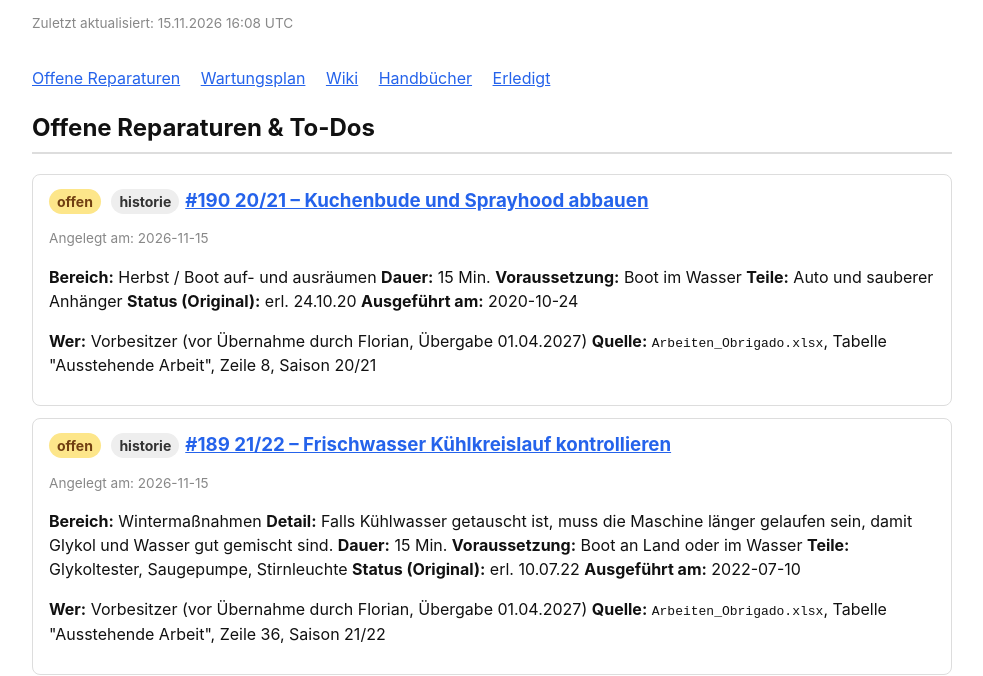
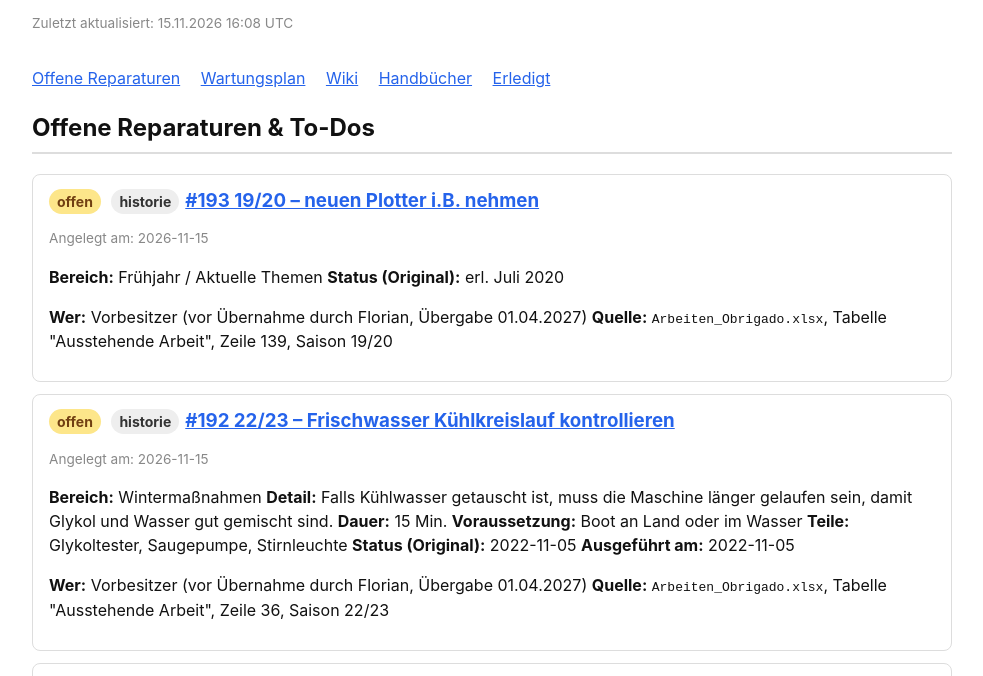
Before and after one commit to Flori0815/Obrigado-Dashboard, a plain HTML site: page index.html in a window 1280 px wide. Shown: the part 124-800 px from the top of the page, without its empty margins (148-1131 px from the left). Drawn offline with Linux system fonts and the light colour scheme.

Commit message:
Dashboard aktualisiert (2026-11-15T16:08:53Z)

```diff
--- a/index.html
+++ b/index.html
@@ -47,6 +47,39 @@
 <section id="reparaturen">
 <h2>Offene Reparaturen &amp; To-Dos</h2>
 <div class="issue">
+  <h3><span class="badge open">offen</span> <span class="badge">historie</span><a href="https://github.com/Flori0815/Obrigado/issues/193">#193 19/20 – neuen Plotter i.B. nehmen</a></h3>
+  <p style="font-size:0.85em;color:#888">Angelegt am: 2026-11-15</p>
+  <p><strong>Bereich:</strong> Frühjahr / Aktuelle Themen
+<strong>Status (Original):</strong> erl. Juli 2020</p>
+<p><strong>Wer:</strong> Vorbesitzer (vor Übernahme durch Florian, Übergabe 01.04.2027)
+<strong>Quelle:</strong> <code>Arbeiten_Obrigado.xlsx</code>, Tabelle "Ausstehende Arbeit", Zeile 139, Saison 19/20</p>
+</div>
+<div class="issue">
+  <h3><span class="badge open">offen</span> <span class="badge">historie</span><a href="https://github.com/Flori0815/Obrigado/issues/192">#192 22/23 – Frischwasser Kühlkreislauf kontrollieren</a></h3>
+  <p style="font-size:0.85em;color:#888">Angelegt am: 2026-11-15</p>
+  <p><strong>Bereich:</strong> Wintermaßnahmen
+<strong>Detail:</strong> Falls Kühlwasser getauscht ist, muss die Maschine länger gelaufen sein, damit Glykol und Wasser gut gemischt sind.
+<strong>Dauer:</strong> 15 Min.
+<strong>Voraussetzung:</strong> Boot an Land oder im Wasser
+<strong>Teile:</strong> Glykoltester, Saugepumpe, Stirnleuchte
+<strong>Status (Original):</strong> 2022-11-05
+<strong>Ausgeführt am:</strong> 2022-11-05</p>
+<p><strong>Wer:</strong> Vorbesitzer (vor Übernahme durch Florian, Übergabe 01.04.2027)
+<strong>Quelle:</strong> <code>Arbeiten_Obrigado.xlsx</code>, Tabelle "Ausstehende Arbeit", Zeile 36, Saison 22/23</p>
+</div>
+<div class="issue">
+  <h3><span class="badge open">offen</span> <span class="badge">historie</span><a href="https://github.com/Flori0815/Obrigado/issues/191">#191 21/22 – Kuchenbude und Sprayhood abbauen</a></h3>
+  <p style="font-size:0.85em;color:#888">Angelegt am: 2026-11-15</p>
+  <p><strong>Bereich:</strong> Herbst / Boot auf- und ausräumen
+<strong>Dauer:</strong> 15 Min.
+<strong>Voraussetzung:</strong> Boot im Wasser
+<strong>Teile:</strong> Auto und sauberer Anhänger
+<strong>Status (Original):</strong> erl. 10.10.21
+<strong>Ausgeführt am:</strong> 2021-10-10</p>
+<p><strong>Wer:</strong> Vorbesitzer (vor Übernahme durch Florian, Übergabe 01.04.2027)
+<strong>Quelle:</strong> <code>Arbeiten_Obrigado.xlsx</code>, Tabelle "Ausstehende Arbeit", Zeile 8, Saison 21/22</p>
+</div>
+<div class="issue">
   <h3><span class="badge open">offen</span> <span class="badge">historie</span><a href="https://github.com/Flori0815/Obrigado/issues/190">#190 20/21 – Kuchenbude und Sprayhood abbauen</a></h3>
   <p style="font-size:0.85em;color:#888">Angelegt am: 2026-11-15</p>
   <p><strong>Bereich:</strong> Herbst / Boot auf- und ausräumen
@@ -1214,44 +1247,6 @@
 <strong>Ausgeführt am:</strong> 2025-11-18</p>
 <p><strong>Wer:</strong> Vorbesitzer (vor Übernahme durch Florian, Übergabe 01.04.2027)
 <strong>Quelle:</strong> <code>Arbeiten_Obrigado.xlsx</code>, Tabelle "Ausstehende Arbeit", Zeile 33, Saison 25/26</p>
-</div>
-<div class="issue">
-  <h3><span class="badge open">offen</span> <span class="badge">historie</span><a href="https://github.com/Flori0815/Obrigado/issues/93">#93 21/22 – Bootsrumpf polieren</a></h3>
-  <p style="font-size:0.85em;color:#888">Angelegt am: 2026-11-15</p>
-  <p><strong>Bereich:</strong> Frühjahr / Boot seeklar machen
-<strong>Detail:</strong> Mit der Poliermaschine Oberflächen bearbeiten
-<strong>Dauer:</strong> 300 Min.
-<strong>Voraussetzung:</strong> Boot an Land, frostfrei
-<strong>Teile:</strong> Gerüst, Poliermaschinen, Excenterschleifer elektro/Akku, Pads, Aufsatz für Excenterschleifer, Politur bei Thomas Brosda, Kabeltrommel, Kabel für Poliermaschinen, Wassereimer
-<strong>Status (Original):</strong> erl. 08.04.2022
-<strong>Ausgeführt am:</strong> 2022-04-08</p>
-<p><strong>Wer:</strong> Vorbesitzer (vor Übernahme durch Florian, Übergabe 01.04.2027)
-<strong>Quelle:</strong> <code>Arbeiten_Obrigado.xlsx</code>, Tabelle "Ausstehende Arbeit", Zeile 78, Saison 21/22</p>
-</div>
-<div class="issue">
-  <h3><span class="badge open">offen</span> <span class="badge">historie</span><a href="https://github.com/Flori0815/Obrigado/issues/92">#92 19/20 – Boot komplett ausräumen</a></h3>
-  <p style="font-size:0.85em;color:#888">Angelegt am: 2026-11-15</p>
-  <p><strong>Bereich:</strong> Herbst / Boot auf- und ausräumen
-<strong>Detail:</strong> Matratzen raus, Audi vorher leer machen und Anhänger mitbringen
-<strong>Dauer:</strong> 120 Min.
-<strong>Voraussetzung:</strong> Boot im Wasser
-<strong>Teile:</strong> Auto und sauberer Anhänger
-<strong>Status (Original):</strong> erl. 18.10.2019
-<strong>Ausgeführt am:</strong> 2019-10-18</p>
-<p><strong>Wer:</strong> Vorbesitzer (vor Übernahme durch Florian, Übergabe 01.04.2027)
-<strong>Quelle:</strong> <code>Arbeiten_Obrigado.xlsx</code>, Tabelle "Ausstehende Arbeit", Zeile 5, Saison 19/20</p>
-</div>
-<div class="issue">
-  <h3><span class="badge open">offen</span> <span class="badge">historie</span><a href="https://github.com/Flori0815/Obrigado/issues/91">#91 25/26 – Bootsbock klar für Sommersaison</a></h3>
-  <p style="font-size:0.85em;color:#888">Angelegt am: 2026-11-15</p>
-  <p><strong>Bereich:</strong> Frühjahr / Boot im Wasser (Saisonstart)
-<strong>Detail:</strong> Rungen demontieren, mit Süßwasser spülen, vor Diebstahl sichern, Anpassungen für die Lage des Boots auf dem Bock (2025: hinten Bongosi Klotz, flachere Klötzchen aus Eiche oben drauf)
-<strong>Dauer:</strong> 60 Min.
-<strong>Teile:</strong> mit langem Schlauch von zu Hause plus dem Vereinsschlauch spülen, Schlüssel Alu-Box
-<strong>Status (Original):</strong> erl. 26.05.2026
-<strong>Ausgeführt am:</strong> 2026-05-26</p>
-<p><strong>Wer:</strong> Vorbesitzer (vor Übernahme durch Florian, Übergabe 01.04.2027)
-<strong>Quelle:</strong> <code>Arbeiten_Obrigado.xlsx</code>, Tabelle "Ausstehende Arbeit", Zeile 110, Saison 25/26</p>
 </div>
 </section>
 
```
